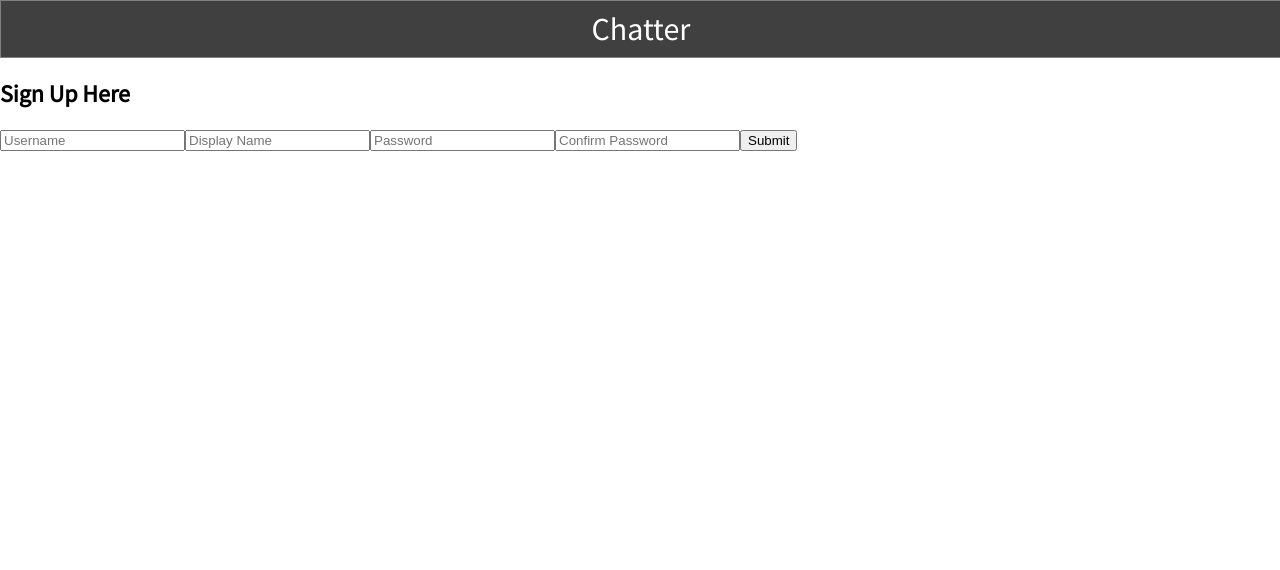
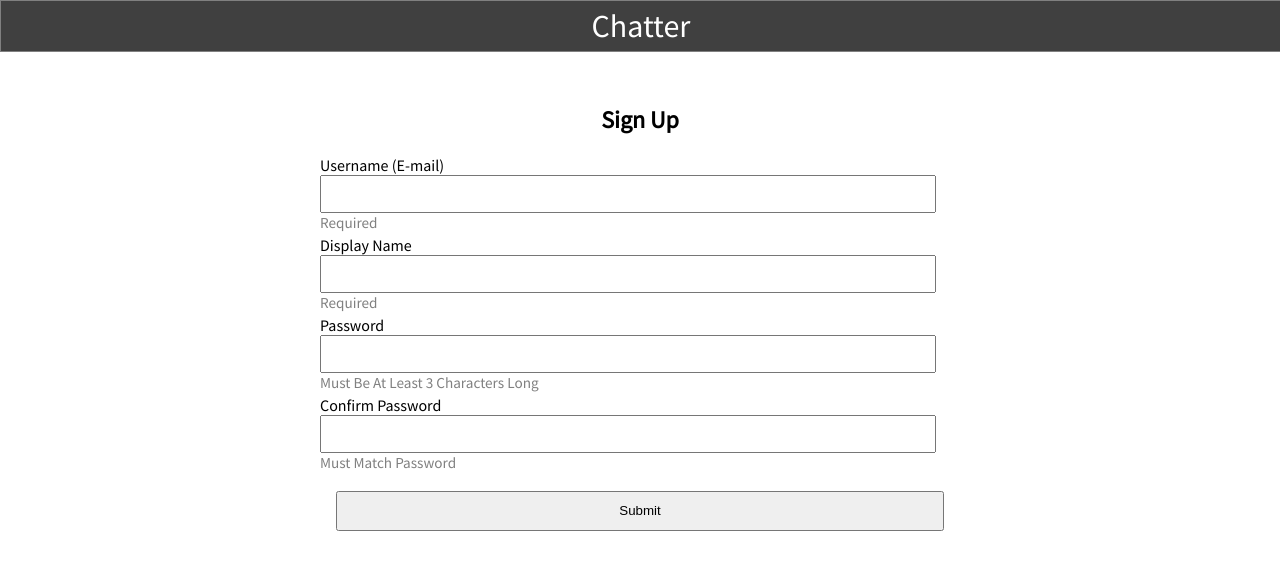
Before and after one commit to jmv1006/chatter, a React (Create React App) app: page /sign-up in a window 1280 px wide. Shown: the top 570 px of the page. Built offline with nearby package versions, Linux system fonts and the light colour scheme.

Commit message:
working on styling and added redirects for netlify

```diff
--- a/src/components/auth/auth.css
+++ b/src/components/auth/auth.css
@@ -1,3 +1,106 @@
+.authPageContainer {
+    width: 100%;
+    height: 100%;
+    padding-top: 3rem;;
+    display: flex;
+    flex-direction: column;
+    justify-content: flex-start;
+    align-items: center;
+    gap: 1.5rem;
+}
+
+.authTitle {
+    font-size: 2.25rem;
+    font-weight: bold;
+}
+
+.authBtnContainer {
+    width: 40%;
+    height: auto;
+    display: flex;
+    flex-direction: column;
+    justify-content: center;
+    align-items: center;
+    gap: 1rem;
+}
+
+.authBtn {
+    width: 100%;
+    height: 2.75rem;
+}
+
+.authBtn:hover {
+    width: 100%;
+    height: 2.75rem;
+    cursor: pointer;
+}
+
+.authBtnLink {
+    text-decoration: none;
+    color: black;
+}
+
 .authInputError {
     border: 2px solid red;
 }
+
+.signUpPageContainer {
+    width: 100%;
+    height: 100%;
+    padding-top: 2rem;
+    display: flex;
+    flex-direction: column;
+    justify-content: flex-start;
+    align-items: center;
+}
+
+.signUpForm {
+    width: 50%;
+    height: auto;
+    display: flex;
+    flex-direction: column;
+    justify-content: center;
+    align-items: center;
+}
+
+.inputContainer {
+    width: 100%;
+    min-height: 5rem;
+}
+
+.inputSecondaryInfo {
+    color: gray;
+    font-size: .95rem;
+}
+
+.signUpInput {
+    width: 95%;
+    height: 2rem;
+}
+
+.signUpBtn {
+    width: 95%;
+    height: 2.5rem;
+    margin-top: 1rem;;
+}
+
+.formError {
+    color: red;
+    text-align: center;
+}
+
+.signInForm {
+    width: 30%;
+    height: auto;
+    display: flex;
+    flex-direction: column;
+    justify-content: center;
+    align-items: center;
+    gap: 1.5rem;
+    margin-bottom: 1rem;
+}
+
+.signInInput {
+    width: 97%;
+    height: 2rem;
+}
--- a/src/components/auth/authpage.js
+++ b/src/components/auth/authpage.js
@@ -1,11 +1,17 @@
 import { Link } from "react-router-dom";
+import './auth.css';
 
 const AuthPage = (props) => {
     return(
-        <div>
-            <h2>Welcome to Chatter.</h2>
-            <button><Link to="/sign-up">Sign Up</Link></button>
-            <button><Link to="/sign-in">Sign In</Link></button>
+        <div className="authPageContainer">
+            <div className="authTitle">Welcome to Chatter.</div>
+            <div className="authPageDescription">
+                A Simple Messaging App.
+            </div>
+            <div className="authBtnContainer">
+                <Link to="/sign-up" className="authBtnLink"><button>Sign Up</button></Link>
+                <Link to="/sign-in" className="authBtnLink"><button>Sign In</button></Link>
+            </div>
         </div>
     )
 }
--- a/src/components/auth/sign-in.js
+++ b/src/components/auth/sign-in.js
@@ -51,14 +51,14 @@ const SignIn = () => {
     };
 
     return(
-        <div>
-            <h2>Sign In Here</h2>
-            <form onSubmit={handleSubmit}>
-                <input class={error ? "authInputError" : "authInput"} type="email" placeholder="Username" name="username" value={formInfo.username} onChange={handleChange} required></input>
-                <input class={error ? "authInputError" : "authInput"} type="password" placeholder="Password" name="password" value={formInfo.password} onChange={handleChange} required></input>
-                <button type="submit">Submit</button>
+        <div className="signUpPageContainer">
+            <h2>Sign In</h2>
+            <form onSubmit={handleSubmit} className="signInForm">
+                <input type="email" placeholder="Username" name="username" value={formInfo.username} onChange={handleChange} class="signInInput" required></input>
+                <input type="password" placeholder="Password" name="password" value={formInfo.password} onChange={handleChange} class="signInInput" required></input>
+                <button type="submit" className="authBtn">Sign In</button>
             </form>
-            {error ? "Invalid Username or Password" : null}
+            {error ? <div className="formError">Invalid Username or Password</div> : null}
         </div>
     )
 }
--- a/src/components/auth/sign-up.js
+++ b/src/components/auth/sign-up.js
@@ -1,56 +1,108 @@
-import { useState, useContext } from "react";
+import { useState } from "react";
 import { useNavigate } from "react-router-dom";
 
 const SignUp = () => {
-
   const navigate = useNavigate();
 
-    const [formInfo, setFormInfo] = useState({username: '', password: '', confirmedpassword: '', displayname: ''})
+  const [formInfo, setFormInfo] = useState({
+    username: "",
+    password: "",
+    confirmedpassword: "",
+    displayname: "",
+  });
+
+  const[error, setError] = useState(false);
 
   const handleChange = (e) => {
     const value = e.target.value;
 
     setFormInfo({
       ...formInfo,
-            [e.target.name]: value
+      [e.target.name]: value,
     });
   };
 
   const handleSubmit = (e) => {
-        e.preventDefault()
-        fetch('/auth/sign-up', {
+    e.preventDefault();
+    fetch("/auth/sign-up", {
       method: "POST",
       headers: {
-                "Accept": "application/json",
+        Accept: "application/json",
         "Content-Type": "application/json",
       },
-            body: JSON.stringify(formInfo)
+      body: JSON.stringify(formInfo),
     })
-        .then(res => {
-            if(!res.ok) {
-                throw new Error
+      .then((res) => {
+        if (!res.ok) {
+          throw new Error();
         }
-            return res.json()
+        return res.json();
       })
-        .then(res => {
-            console.log(res)
-            navigate("/sign-in")
+      .then((res) => {
+        navigate("/sign-in");
       })
-        .catch(error => console.log(error))
+      .catch((error) => {
+          setError(true)
+      });
   };
 
-    return(
-        <div>
-            <h2>Sign Up Here</h2>
-            <form onSubmit={handleSubmit}>
-                <input type="email" placeholder="Username" name="username" value={formInfo.username} onChange={handleChange} required></input>
-                <input type="text" placeholder="Display Name" name="displayname" value={formInfo.displayname} onChange={handleChange} required></input>
-                <input type="password" placeholder="Password" name="password" value={formInfo.password} onChange={handleChange} required></input>
-                <input type="password" placeholder="Confirm Password" name="confirmedpassword" value={formInfo.confirmedpassword} onChange={handleChange} required></input>
-                <button type="submit">Submit</button>
+  return (
+    <div className="signUpPageContainer">
+      <h2>Sign Up</h2>
+      <form onSubmit={handleSubmit} className="signUpForm">
+        <div className="inputContainer">
+            <label for="username">Username (E-mail)</label>
+            <input
+            type="email"
+            name="username"
+            value={formInfo.username}
+            onChange={handleChange}
+            className="signUpInput"
+            required
+            ></input>
+            <div className="inputSecondaryInfo">Required</div>
+        </div>
+        <div className="inputContainer">
+            <label for="displayname">Display Name</label>
+            <input
+            type="text"
+            name="displayname"
+            value={formInfo.displayname}
+            onChange={handleChange}
+            className="signUpInput"
+            required
+            ></input>
+            <div className="inputSecondaryInfo">Required</div>
+        </div>
+        <div className="inputContainer">
+            <label for="password">Password</label>
+            <input
+            type="password"
+            name="password"
+            value={formInfo.password}
+            onChange={handleChange}
+            className="signUpInput"
+            required
+            ></input>
+            <div className="inputSecondaryInfo">Must Be At Least 3 Characters Long</div>
+        </div>
+        <div className="inputContainer">
+            <label for="confirmedpassword">Confirm Password</label>
+            <input
+            type="password"
+            name="confirmedpassword"
+            value={formInfo.confirmedpassword}
+            onChange={handleChange}
+            className="signUpInput"
+            required
+            ></input>
+            <div className="inputSecondaryInfo">Must Match Password</div>
+        </div>
+        {error ? <div className="formError">Error Signing Up: Please Ensure All Requirements Are Met</div> : null}
+        <button type="submit" className="signUpBtn">Submit</button>
       </form>
     </div>
-    )
-}
+  );
+};
 
 export default SignUp;
--- a/src/components/chatlist/chatlist.css
+++ b/src/components/chatlist/chatlist.css
@@ -6,6 +6,7 @@
     justify-content: flex-start;
     align-items: center;
     gap: 1rem;
+    border: 2px solid blue;
 }
 
 
--- a/src/components/chatroom/chatroom.js
+++ b/src/components/chatroom/chatroom.js
@@ -115,7 +115,6 @@ const Chatroom = (props) => {
         return res.json();
       })
       .then((res) => {
-        console.log(res)
         setChatInfo(res[0]);
         if (res[0].Member1 === user.id) {
           return setRecipientName(res[0].Member2Name);
```
Also changed, not shown: 1 other file (tests, documents, lock files or other folders). Lines whose indentation alone changed are shown as unchanged.
